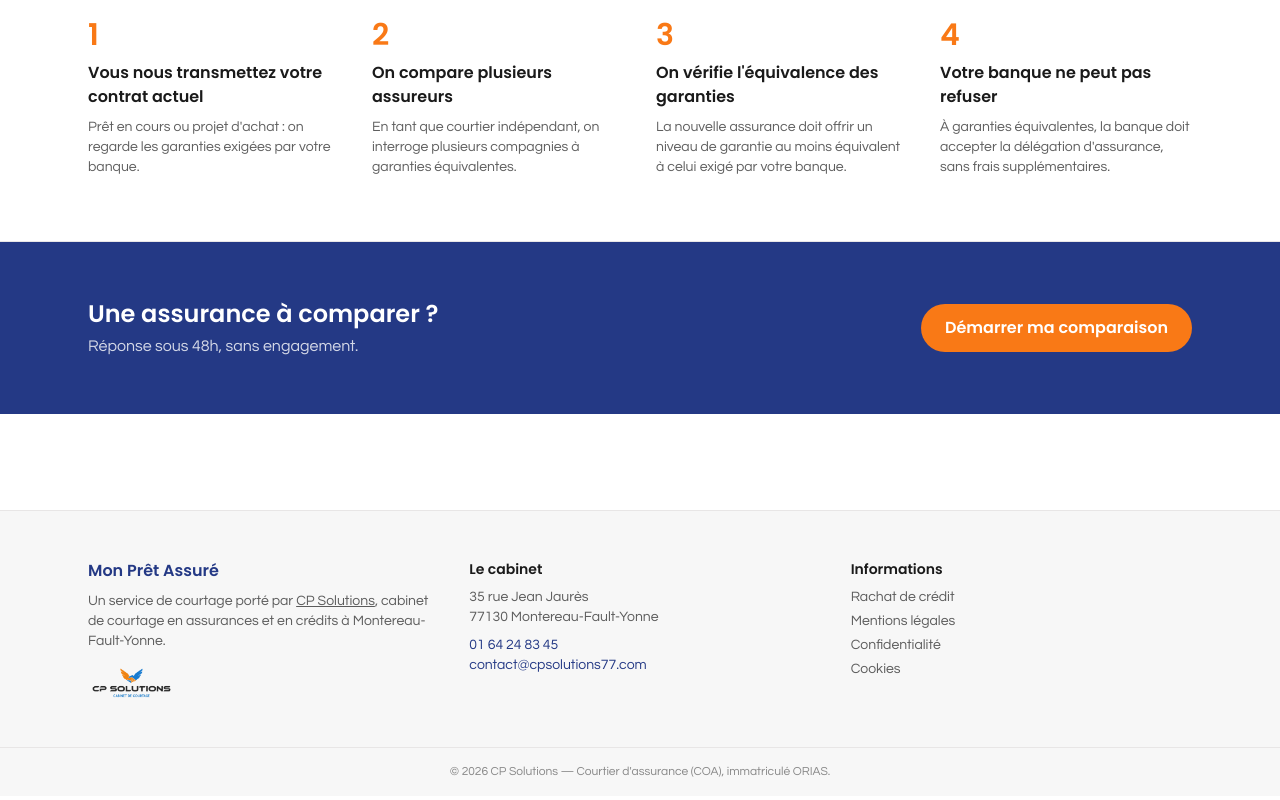
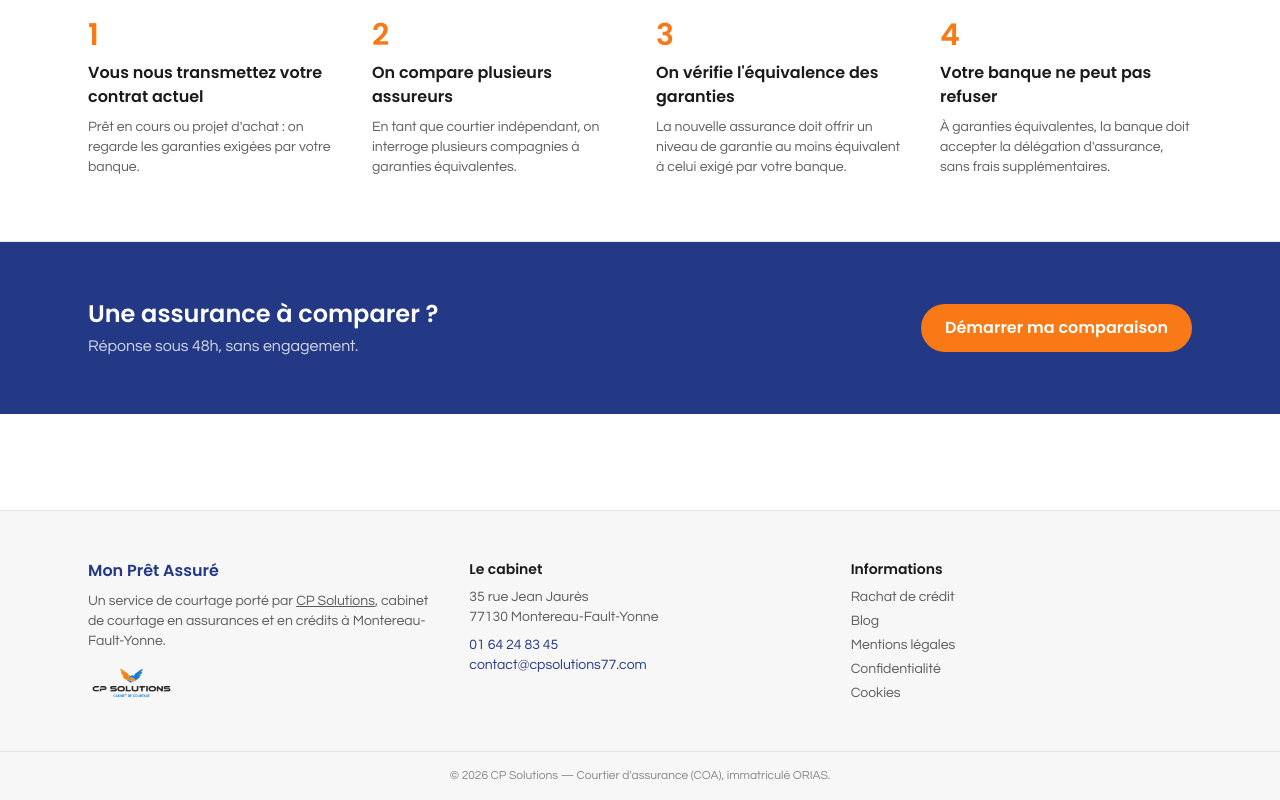
Before and after one commit to CP-SOLUTIONS77/monpretassure, a Next.js app: page / in a window 1280 px wide. Shown: the part 1110-1910 px from the top of the page. Built offline with nearby package versions, Linux system fonts and the light colour scheme.

Commit message:
Blog: lien dans le footer

```diff
--- a/src/components/SiteFooter.tsx
+++ b/src/components/SiteFooter.tsx
@@ -47,6 +47,11 @@ export function SiteFooter() {
               </a>
             </li>
             <li>
+              <Link href="/blog" className="hover:text-navy">
+                Blog
+              </Link>
+            </li>
+            <li>
               <Link href="/mentions-legales" className="hover:text-navy">
                 Mentions légales
               </Link>
```
